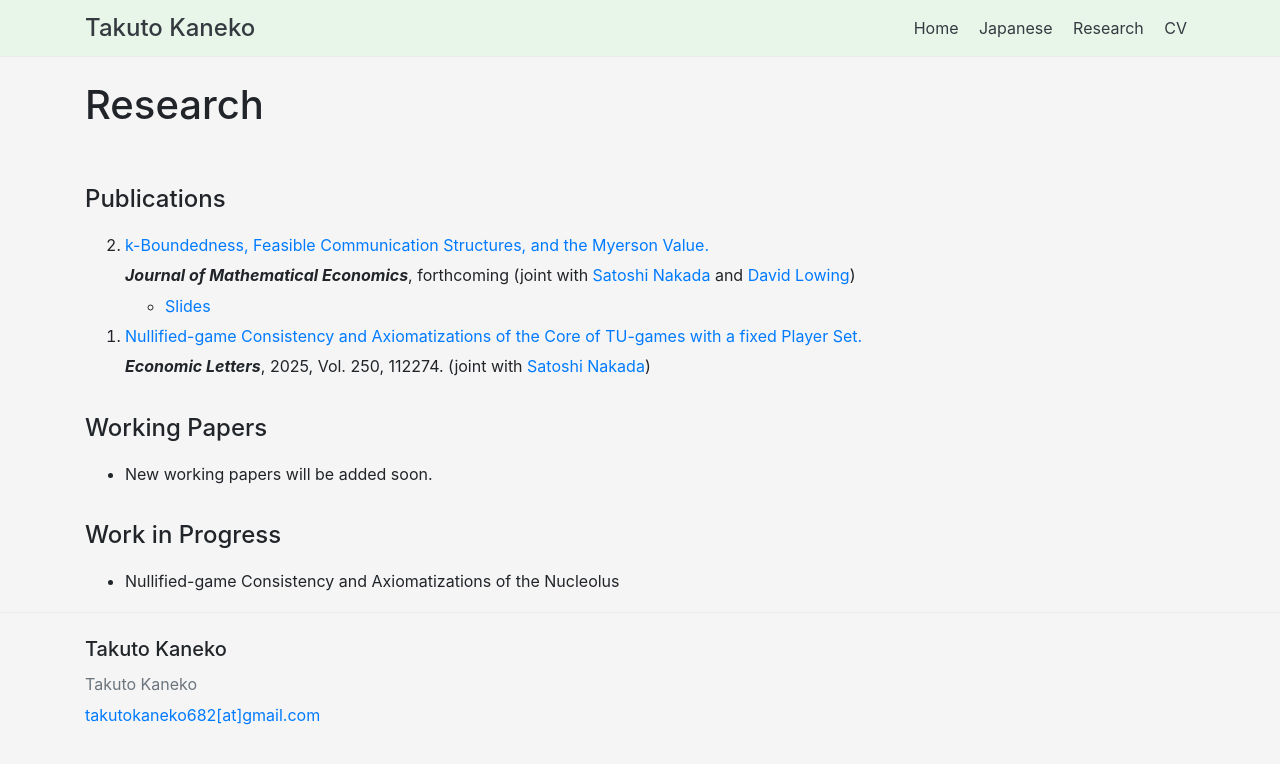
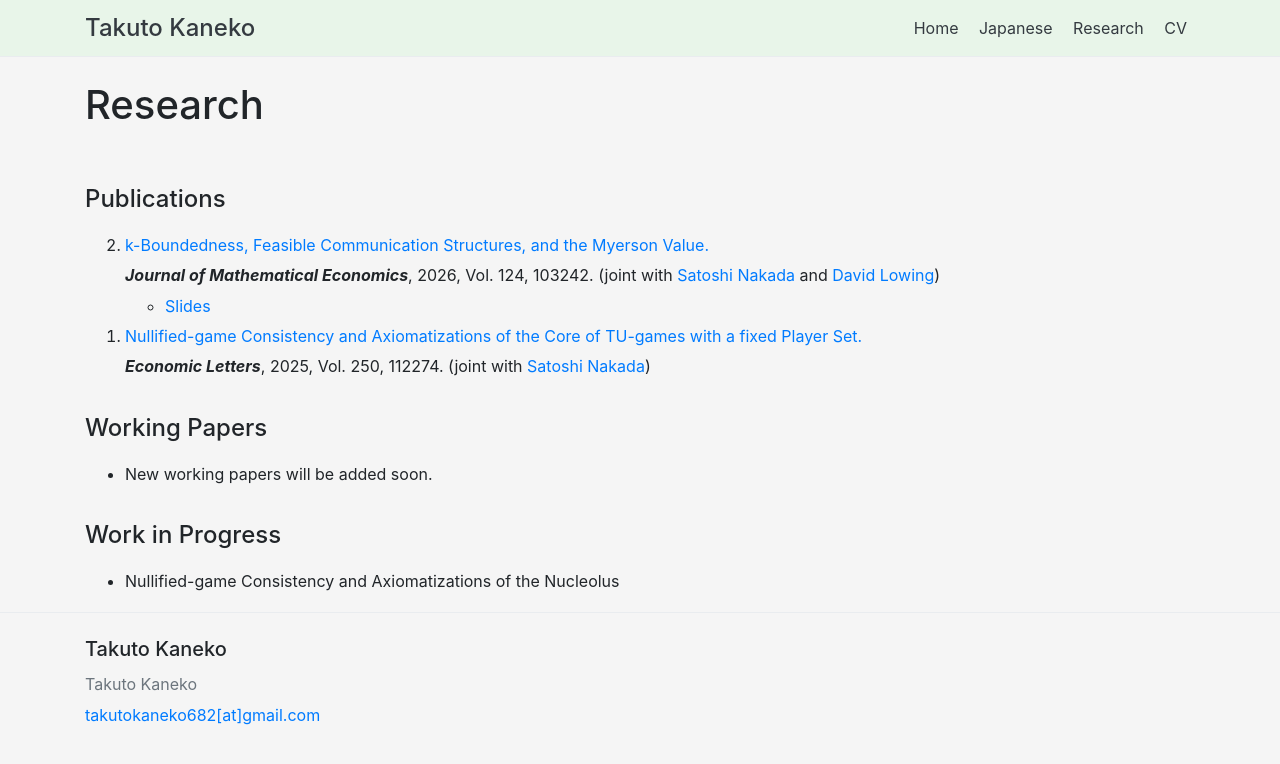
Before and after one commit to Takuto-Kaneko/Takuto-Kaneko.github.io, a Jekyll site: the page built from research.md, in a window 1280 px wide. Shown: the top 764 px of the page. Built offline with Jekyll 4.4.1, drawn with Linux system fonts in a browser that asks for light colours.

Commit message:
modified

```diff
--- a/research.md
+++ b/research.md
@@ -9,9 +9,9 @@ permalink: /research/
 
  <ol reversed>
   <li>
-  <a href="https://papers.ssrn.com/sol3/papers.cfm?abstract_id=5290078">k-Boundedness, Feasible Communication Structures, and the Myerson Value.</a>
+  <a href="https://www.sciencedirect.com/science/article/pii/S0304406826000303">k-Boundedness, Feasible Communication Structures, and the Myerson Value.</a>
   <br>
-  <strong><em>Journal of Mathematical Economics</em></strong>, forthcoming (joint with <a href="https://sites.google.com/site/snakada0911/home">Satoshi Nakada</a> and <a href="https://sites.google.com/view/davidlowing/home">David Lowing</a>)
+  <strong><em>Journal of Mathematical Economics</em></strong>, 2026, Vol. 124, 103242.  (joint with <a href="https://sites.google.com/site/snakada0911/home">Satoshi Nakada</a> and <a href="https://sites.google.com/view/davidlowing/home">David Lowing</a>)
   </li>
 
   <ul>
```
